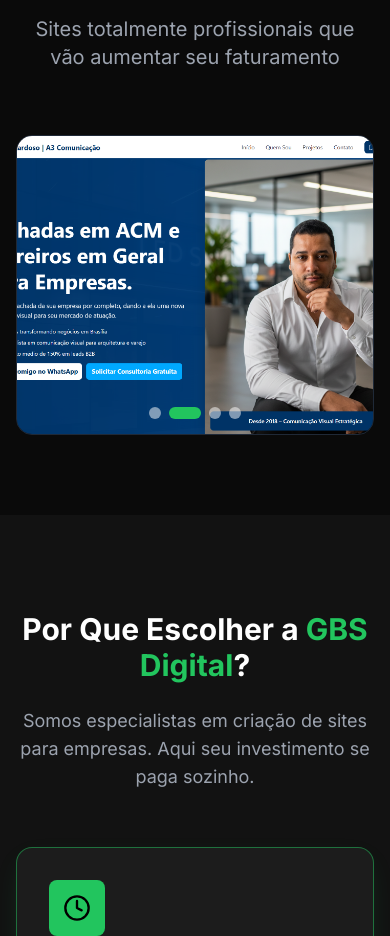
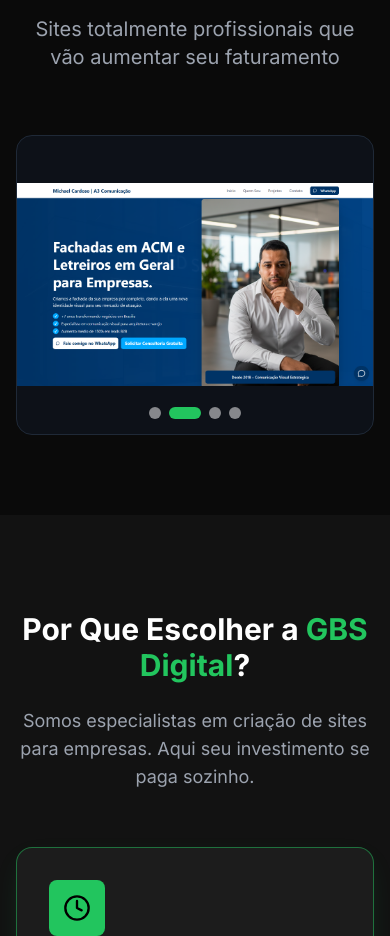
Before and after one commit to gledsonbrunno010/SITE-GBS-DIGITAL, a React (Vite) app: page / in a window 390 px wide. Shown: the part 1160-2096 px from the top of the page. Built offline with nearby package versions, Linux system fonts and the light colour scheme.

Commit message:
feat: add Projects component with an animated, auto-playing image carousel.

```diff
--- a/components/Projects.tsx
+++ b/components/Projects.tsx
@@ -112,7 +112,7 @@ export function Projects() {
                                         prevSlide();
                                     }
                                 }}
-                                className="absolute w-full h-full object-cover object-center"
+                                className="absolute w-full h-full object-contain md:object-cover object-center"
                                 alt={projects[currentIndex].title}
                             />
                         </AnimatePresence>
```
